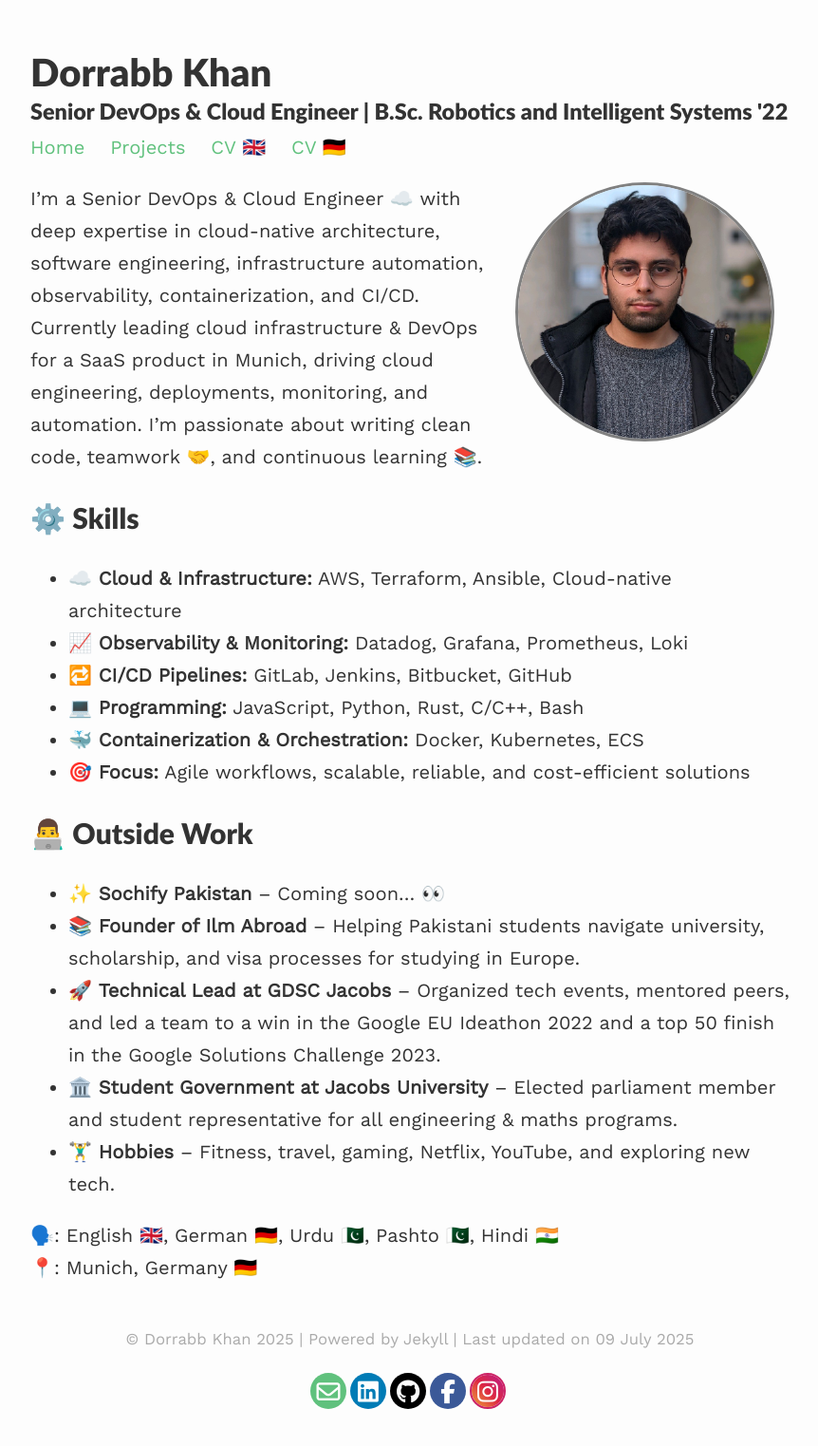
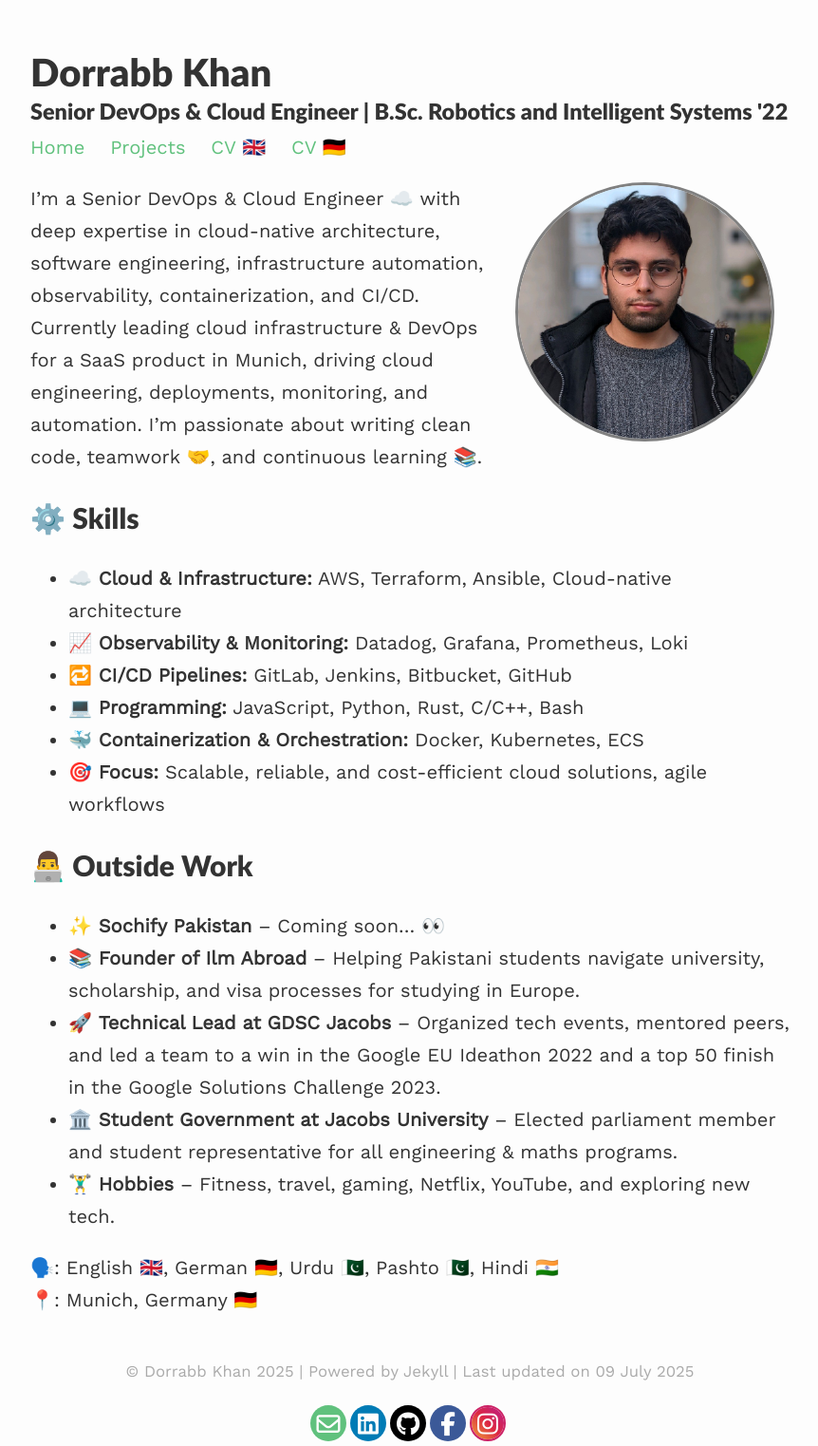
Before and after one commit to dorrabbkhan/dorrabbkhan.github.io, a Jekyll site: the page built from index.md, in a window 1280 px wide. Shown: the whole page at 95% size, without its empty margins (208-1070 px from the left). Built offline with Jekyll 4.4.1, drawn with Linux system fonts in a browser that asks for light colours; before the commit the page ends 1489 px from its top, so only the background shows below that.

Commit message:
Small fixes

```diff
--- a/_config.yml
+++ b/_config.yml
@@ -41,6 +41,7 @@ collections:
     permalink: /projects/:name/
     order:
       - lighthouse.md
+      - smart-glove.md
 
 sass:
   sass_dir: /assets/css/_sass
--- a/index.md
+++ b/index.md
@@ -16,7 +16,7 @@ I’m a Senior DevOps & Cloud Engineer ☁️ with deep expertise in cloud-nativ
 - **🔁 CI/CD Pipelines:** GitLab, Jenkins, Bitbucket, GitHub
 - **💻 Programming:** JavaScript, Python, Rust, C/C++, Bash
 - **🐳 Containerization & Orchestration:** Docker, Kubernetes, ECS
-- **🎯 Focus:** Agile workflows, scalable, reliable, and cost-efficient solutions
+- **🎯 Focus:** Scalable, reliable, and cost-efficient cloud solutions, agile workflows
 
 ## 👨‍💻 Outside Work
 
```
Also changed, not shown: favicon.ico (added).
